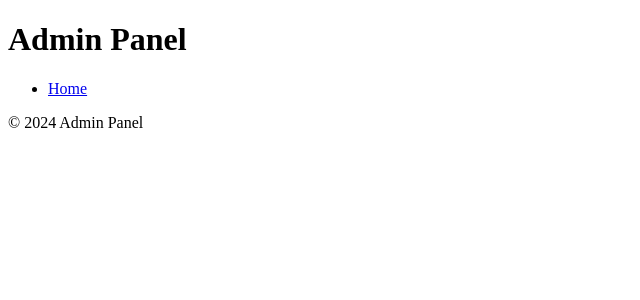
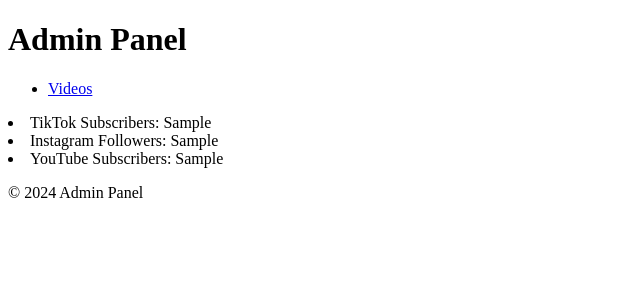
Before and after one commit to LuminifeorusAE/shortgen, a Flask app: template Admin/templates/base.html in a window 1280 px wide. Shown: the top 300 px of the page, without its empty margins (0-640 px from the left). Run offline with Flask 3, Linux system fonts and the light colour scheme; the template is opened without the code that fills it: most values are stand-ins (such as "Sample title", 1, 10 or a date in 2020).

Commit message:
create a redirection links to navigate to videos page

```diff
--- a/Admin/app.py
+++ b/Admin/app.py
@@ -21,10 +21,11 @@ class Video(db.Model):
     youtube_subscribers = db.Column(db.Integer, default=0)
 
 # Routes
-@app.route('/')
+@app.route('/videos')
 def index():
     videos = Video.query.all()
     return render_template('index.html', videos=videos)
+
 @app.route('/base', methods=['GET', 'POST'])
 def base():
     if request.method == 'GET':
--- a/Admin/templates/base.html
+++ b/Admin/templates/base.html
@@ -11,8 +11,14 @@
     </header>
     <nav>
         <ul>
-            <li><a href="/">Home</a></li>
+            <!-- Add a link to navigate to the index page -->
+            <li><a href="{{ url_for('index') }}">Videos</a></li>
             <!-- Add more navigation links here as needed -->
+        </ul>
+    </nav>
+                <li>TikTok Subscribers: {{ tiktok_subscribers }}</li>
+                <li>Instagram Followers: {{ instagram_followers }}</li>
+                <li>YouTube Subscribers: {{ youtube_subscribers }}</li>
         </ul>
     </nav>
     <main>
```
